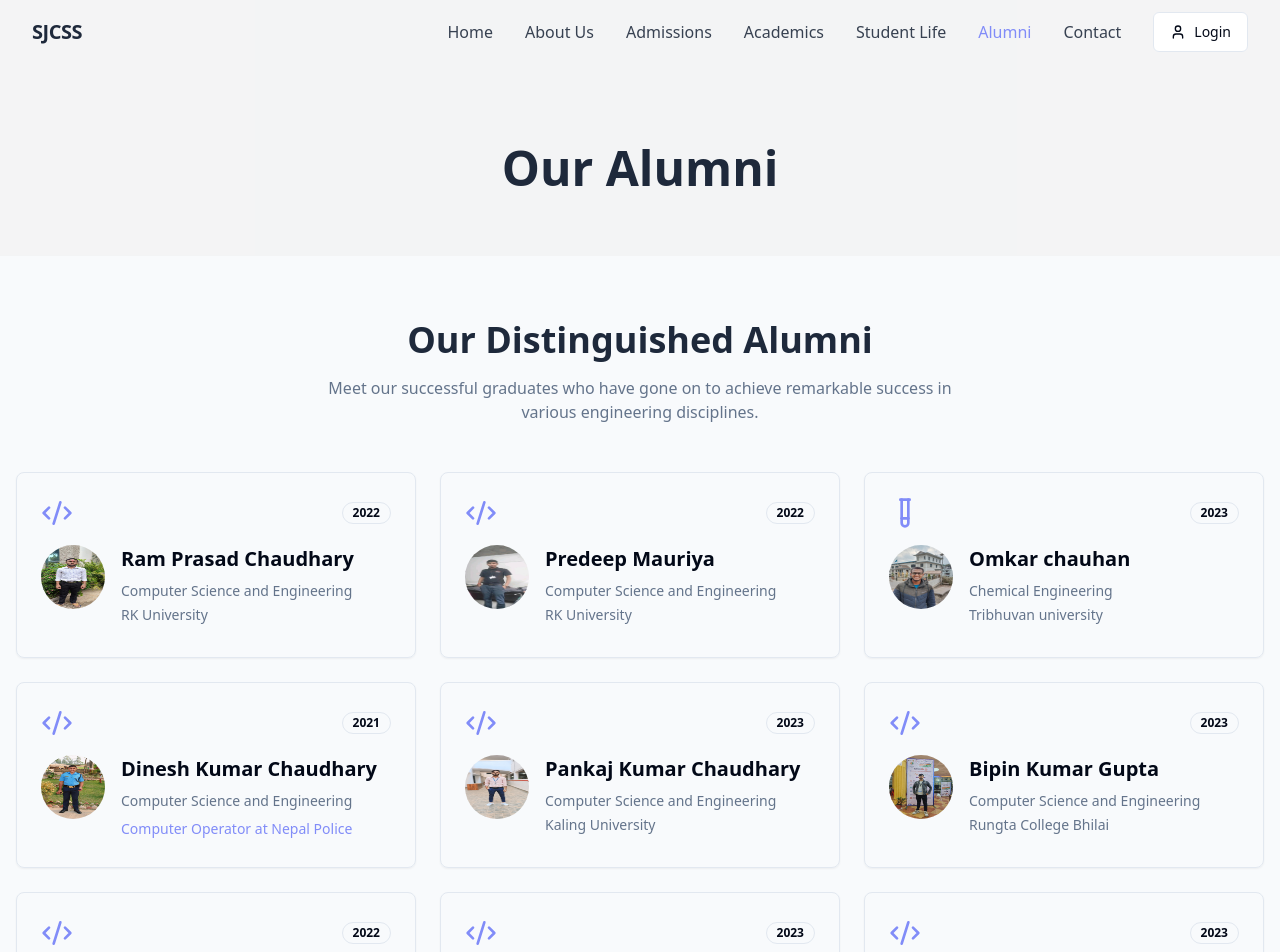
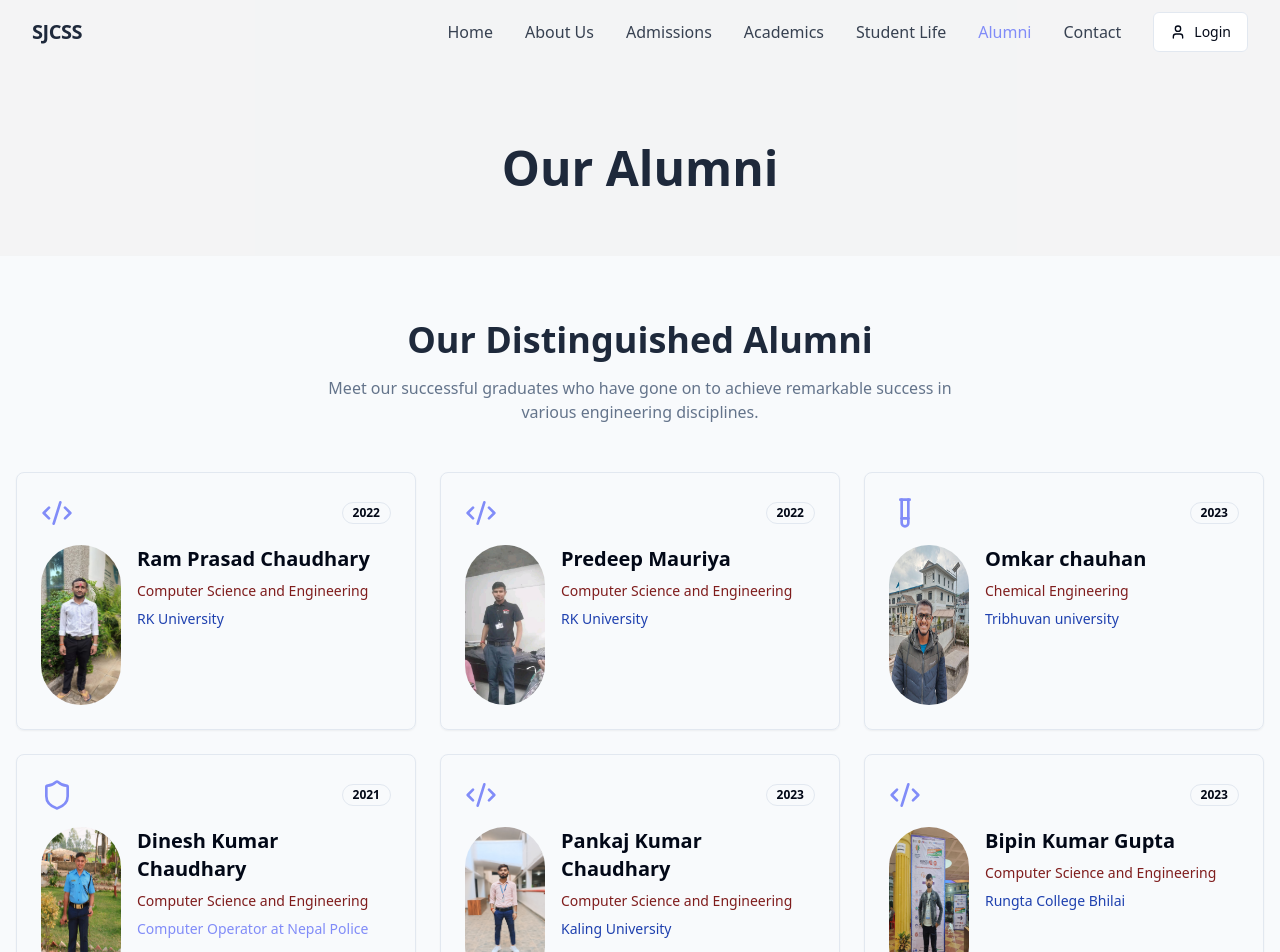
Before and after one commit to satyakumarch/SJCSS, a React (Vite) app: page /alumni in a window 1280 px wide. Shown: the top 952 px of the page. Built offline with nearby package versions, Linux system fonts and the light colour scheme.

Commit message:
updated the Alumni features

```diff
--- a/src/components/Alumni.tsx
+++ b/src/components/Alumni.tsx
@@ -1,6 +1,9 @@
 
 import { Badge } from "@/components/ui/badge";
 import { Card } from "@/components/ui/card";
+import { Shield } from "lucide-react";
+import { Pill } from "lucide-react";
+
 import { Building2, Code2, TestTube } from "lucide-react";
 import { Avatar, AvatarImage, AvatarFallback } from "@/components/ui/avatar";
 
@@ -35,7 +38,7 @@ const Alumni = () => {
       year: "2021",
       degree: "Computer Science and Engineering",
       currentRole: "Computer Operator at Nepal Police",
-      icon: <Code2 className="w-8 h-8 text-accent" />,
+      icon: <Shield className="w-8 h-8 text-accent" />,
       image: "dinesh.jpg",
     },
     {
@@ -66,7 +69,7 @@ const Alumni = () => {
       name:"Pashupati Pashwan",
       year: "2023",
       degree: "Pharmacy",
-      icon: <Code2 className="w-8 h-8 text-accent" />,
+      icon: <Pill className="w-8 h-8 text-accent" />,
       image: "pashupati.jpg",
     },
     {
@@ -74,7 +77,7 @@ const Alumni = () => {
       year: "2023",
       degree: "Civil Engineering",
       university:"Pokhara University",
-      icon: <Code2 className="w-8 h-8 text-accent" />,
+      icon: <Building2 className="w-8 h-8 text-accent" />,
       image: "dipendra.jpg",
     },
   ];
@@ -100,14 +103,14 @@ const Alumni = () => {
                   <Badge variant="outline">{alum.year}</Badge>
                 </div>
                 <div className="flex items-start gap-4 w-full">
-                  <Avatar className="w-16 h-16">
+                  <Avatar className="w-20 h-40">
                     <AvatarImage src={alum.image} alt={alum.name} />
                     <AvatarFallback>{alum.name.split(' ').map(n => n[0]).join('')}</AvatarFallback>
                   </Avatar>
                   <div>
                     <h3 className="text-xl font-semibold mb-2">{alum.name}</h3>
-                    <p className="text-muted-foreground text-sm mb-1">{alum.degree}</p>
-                    <p className="text-muted-foreground text-sm mb-2">{alum.university}</p>
+                    <p className="text-red-900 text-sm mb-2">{alum.degree}</p>
+                    <p className="text-blue-800 text-sm mb-2">{alum.university}</p>
                     <p className="text-sm font-medium text-accent">{alum.currentRole}</p>
                   </div>
                 </div>
```
